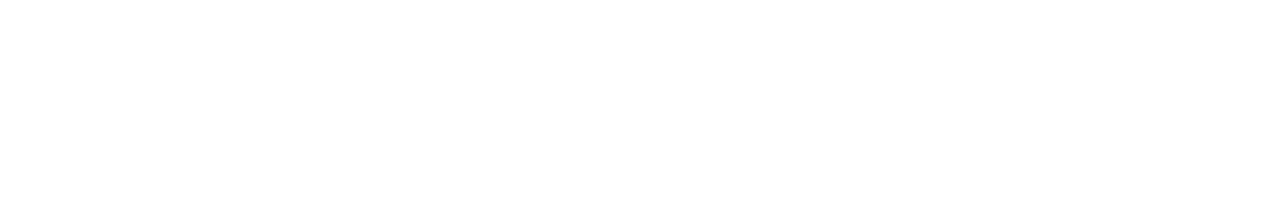
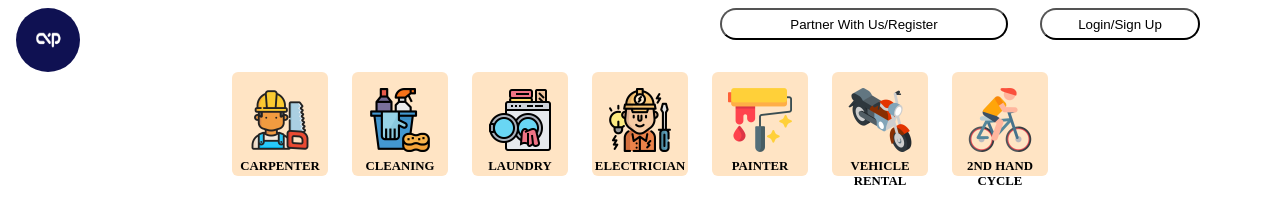
Before and after one commit to Bhagwan-ke-Bharose/CampusXpress, a plain HTML site: page index.html in a window 1280 px wide. Drawn offline with Linux system fonts and the light colour scheme.

Commit message:
06.09.2023

```diff
--- a/index.html
+++ b/index.html
@@ -35,13 +35,84 @@
                 </div>
             </div>
         </div>
-    </header>
-    <main>
+    </header> -->
+    <nav id="nav_bar">
+        <div id="campusXpress_logo">
+            <img src="./logo/logo.gif" alt="campusXpress_logo">
+        </div>
+        <div id="campusXpress_setup">
+            <div id="register">
+                <button id="register_btn" type="button">Partner With Us/Register</button>
+            </div>
+            <div id="login">
+                <button id="login_btn" type="button">Login/Sign Up</button>
+            </div>
+        </div>
+    </nav>
+
+    <div id="services">
+        <div class="services_box">
+            <div class="services_image">
+                <img src="./logo/carpenter.png" alt="">
+            </div>
+            <div class="services_heading">
+                <h4>CARPENTER</h4>
+            </div>
+        </div>
+        <div class="services_box">
+            <div class="services_image">
+                <img src="./logo/cleaning.png" alt="">
+            </div>
+            <div class="services_heading">
+                <h4>CLEANING</h4>
+            </div>
+        </div>
+        <div class="services_box">
+            <div class="services_image">
+                <img src="./logo/laundry-machine.png" alt="">
+            </div>
+            <div class="services_heading">
+                <h4>LAUNDRY</h4>
+            </div>
+        </div>
+        <div class="services_box">
+            <div class="services_image">
+                <img src="./logo/electrician.png" alt="">
+            </div>
+            <div class="services_heading">
+                <h4>ELECTRICIAN</h4>
+            </div>
+        </div>
+        <div class="services_box">
+            <div class="services_image">
+                <img src="./logo/paint-roller.png" alt="">
+            </div>
+            <div class="services_heading">
+                <h4>PAINTER</h4>
+            </div>
+        </div>
+        <div class="services_box">
+            <div class="services_image">
+                <img src="./logo/motorbike.png" alt="">
+            </div>
+            <div class="services_heading">
+                <h4>VEHICLE RENTAL</h4>
+            </div>
+        </div>
+        <div class="services_box">
+            <div class="services_image">
+                <img src="./logo/cycling.png" alt="">
+            </div>
+            <div class="services_heading">
+                <h4>2ND HAND CYCLE</h4>
+            </div>
+        </div>
+        </diV>
+        <!-- <main>
         <div class="serv">
             <h4 class="servt">SERVICES</h4>
             <div class="servli">
                 <div><img src="" alt=""></div>
             </div>
         </div>
-    </main>
-</body>
+    </mcleaning</body>
```
